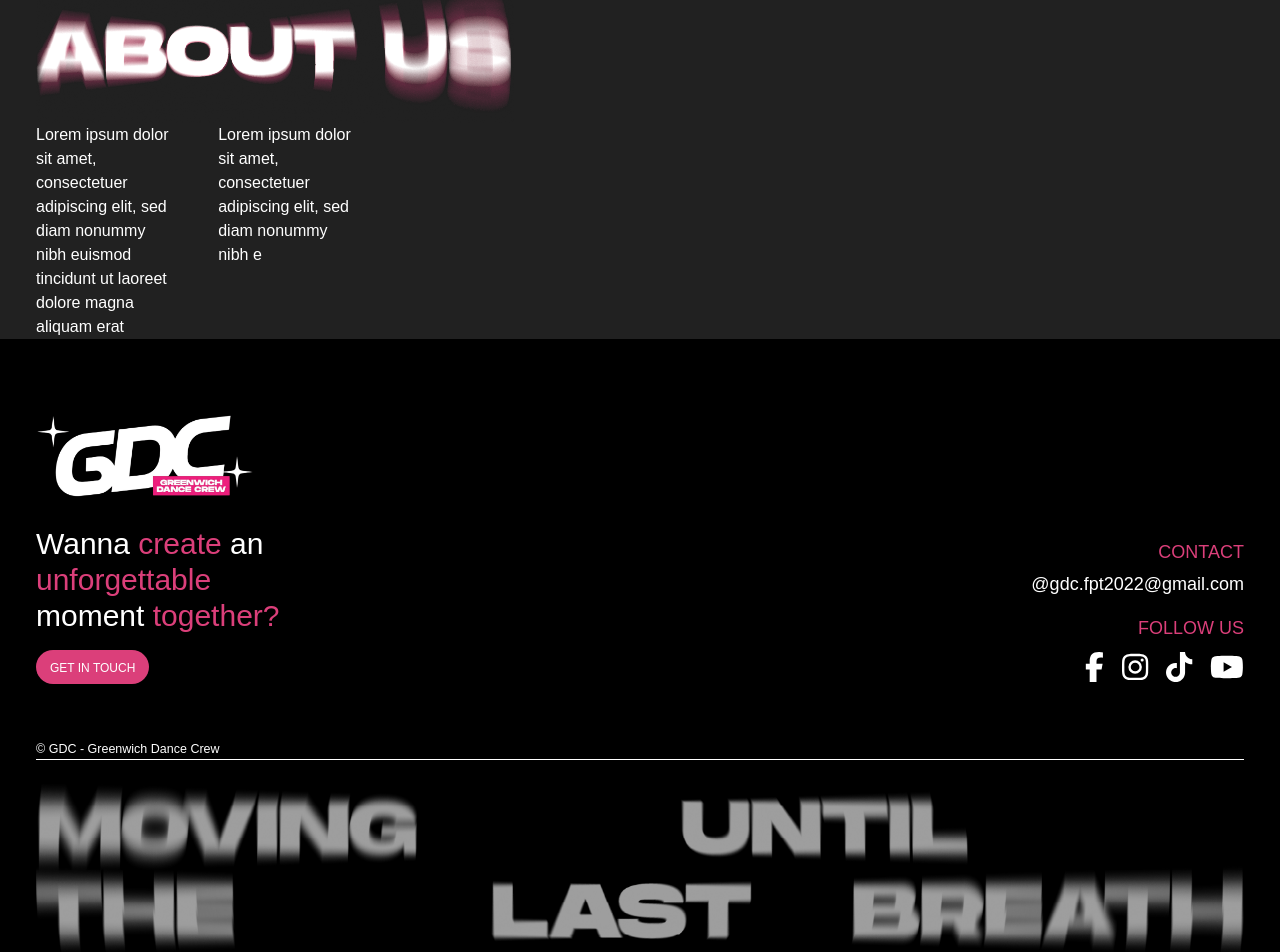
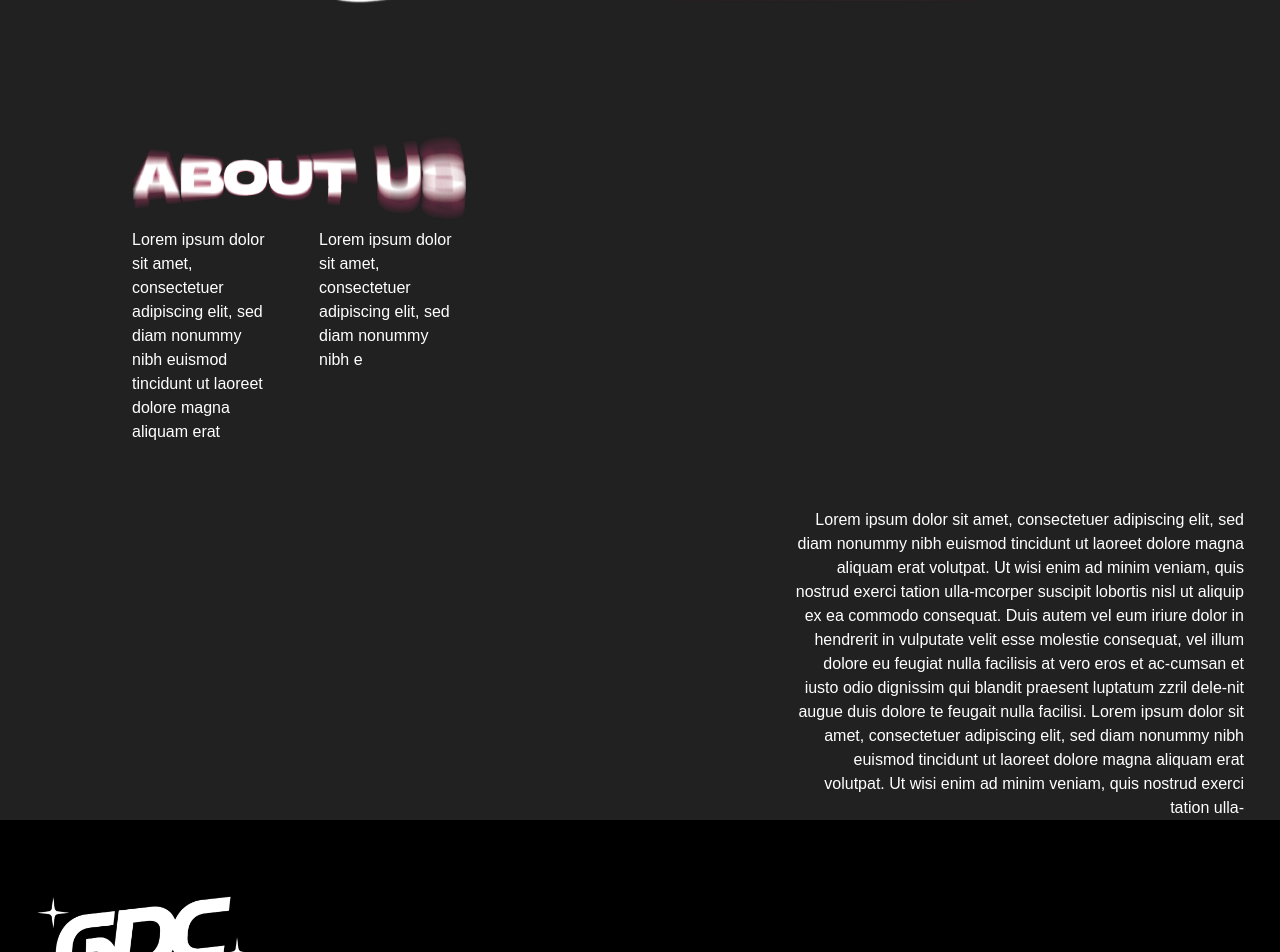
Before and after one commit to tadabngn0132/ClubHub-v0, a React (Vite) app: page /about in a window 1280 px wide. Shown: the part 400-1352 px from the top of the page. Built offline with nearby package versions, Linux system fonts and the light colour scheme; a web font is replaced by a local one.

Commit message:
Modify about page ui

```diff
--- a/src/pages/public/About.jsx
+++ b/src/pages/public/About.jsx
@@ -2,14 +2,20 @@ const About = () => {
   return (
     <div className="flex flex-col items-center justify-center min-h-[46.5vw] m-[68px] ml-0 mr-0 w-full">
       <div className="flex flex-col w-full items-center bg-[#212121]  md:pl-9 md:pr-9">
-        <img className="w-200" src="src/assets/logos/GDC_logo.svg" alt="GDC Logo" />
-        <div className="flex flex-col">
-          <img className="w-fit" src="src/assets/items/about-items-01.webp" alt="About Us" />
+        <img className="w-225" src="src/assets/logos/GDC_logo.svg" alt="GDC Logo" />
+
+        <div className="flex flex-col mt-28 ml-24">
+          <img className="w-[21rem]" src="src/assets/items/about-items-01.webp" alt="About Us" />
           <div className="flex gap-12">
-            <span className="w-1/9">Lorem ipsum dolor sit amet, consectetuer adipiscing elit, sed diam nonummy nibh euismod tincidunt ut laoreet dolore magna aliquam erat</span>
-            <span className="w-1/9">Lorem ipsum dolor sit amet, consectetuer adipiscing elit, sed diam nonummy nibh e</span>
+            <span className="w-1/8">Lorem ipsum dolor sit amet, consectetuer adipiscing elit, sed diam nonummy nibh euismod tincidunt ut laoreet dolore magna aliquam erat</span>
+            <span className="w-1/8">Lorem ipsum dolor sit amet, consectetuer adipiscing elit, sed diam nonummy nibh e</span>
           </div>
         </div>
+
+        <span className="w-[37.5%] text-right self-end mt-16">
+          Lorem ipsum dolor sit amet, consectetuer adipiscing elit, sed diam nonummy nibh euismod tincidunt ut laoreet dolore magna aliquam erat volutpat. Ut wisi enim ad minim veniam, quis nostrud exerci tation ulla-mcorper suscipit lobortis nisl ut aliquip ex ea commodo consequat. Duis autem vel eum iriure dolor in hendrerit in vulputate velit esse molestie consequat, vel illum dolore eu feugiat nulla facilisis at vero eros et ac-cumsan et iusto odio dignissim qui blandit praesent luptatum zzril dele-nit augue duis dolore te feugait nulla facilisi.
+          Lorem ipsum dolor sit amet, consectetuer adipiscing elit, sed diam nonummy nibh euismod tincidunt ut laoreet dolore magna aliquam erat volutpat. Ut wisi enim ad minim veniam, quis nostrud exerci tation ulla-
+        </span>
       </div>
     </div>
   )
```
